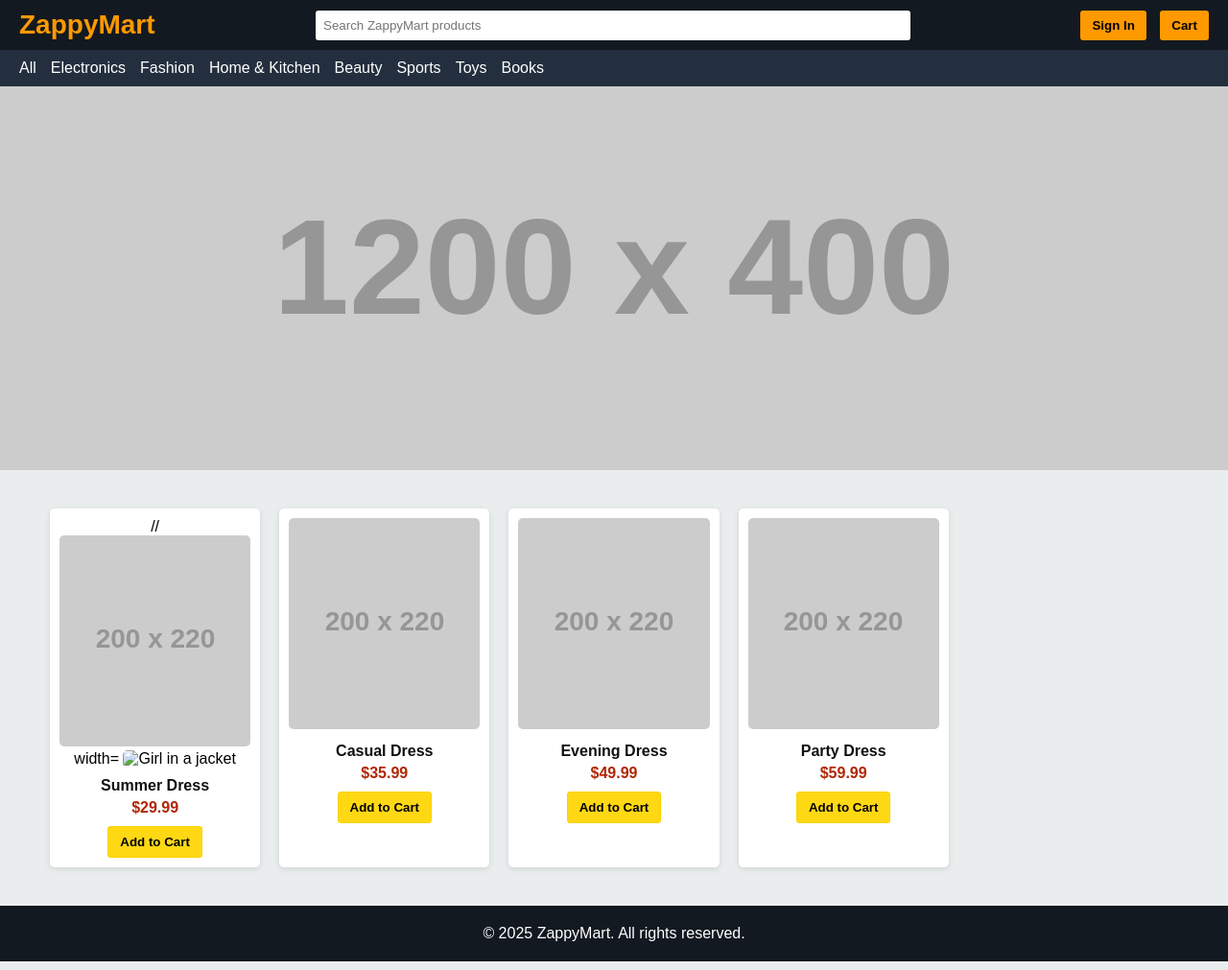
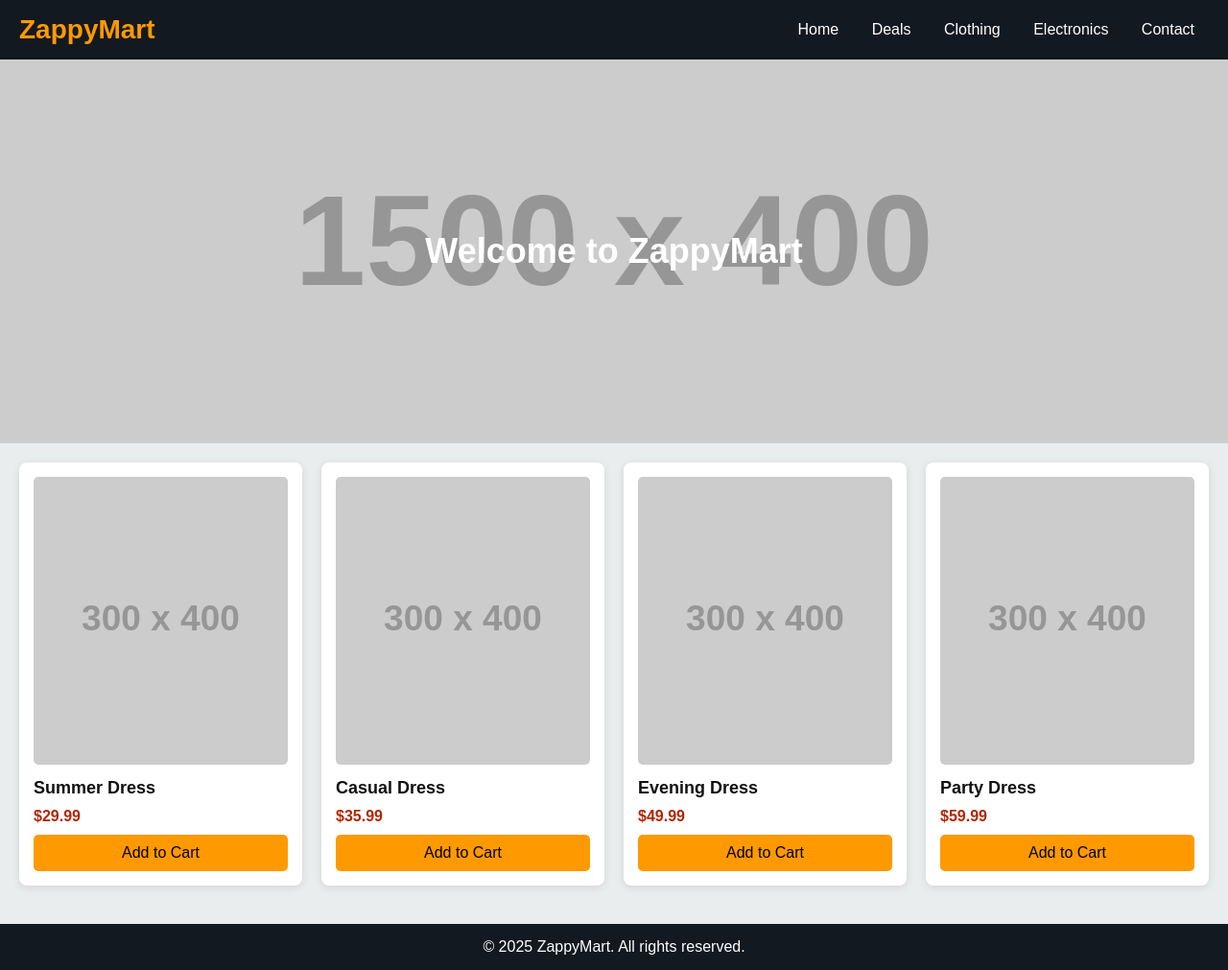
Before and after one commit to amjithnaseeb-cell/zappymart, a plain HTML site: page index.html in a window 1280 px wide. Shown: the whole page at 96% size. Drawn offline with Linux system fonts and the light colour scheme; placeholder pictures from the web are drawn by us.

Commit message:
Update index.html
hi

```diff
--- a/index.html
+++ b/index.html
@@ -3,147 +3,118 @@
 <head>
   <meta charset="UTF-8">
   <meta name="viewport" content="width=device-width, initial-scale=1.0">
-<title>ZappyMart</title>
+  <title>ZappyMart - Online Shopping</title>
   <style>
-  /* Reset default styles */
+    /* General reset */
     * {
-    box-sizing: border-box;
       margin: 0;
       padding: 0;
-    font-family: 'Arial', sans-serif;
+      box-sizing: border-box;
     }
 
     body {
-    background-color: #EAEDED; /* Amazon-like light gray background */
+      font-family: Arial, sans-serif;
+      background-color: #EAEDED;
+      color: #111;
     }
 
     /* Header */
-  .header {
-    background-color: #131921; /* Amazon dark blue */
+    header {
+      background-color: #131921; /* Amazon-like dark blue */
       color: white;
+      padding: 15px 20px;
       display: flex;
+      justify-content: space-between;
       align-items: center;
-    padding: 10px 20px;
-    justify-content: space-between;
-    position: sticky;
-    top: 0;
-    z-index: 1000;
     }
 
-  .header .logo {
+    header h1 {
       font-size: 28px;
-    font-weight: bold;
-    color: #FF9900; /* Amazon yellow */
-    cursor: pointer;
+      color: #FF9900; /* Amazon orange */
     }
 
-  .header input[type="text"] {
-    width: 50%;
-    padding: 8px;
-    border-radius: 3px;
-    border: none;
+    nav a {
+      color: white;
+      text-decoration: none;
+      margin: 0 15px;
+      font-size: 16px;
     }
 
-  .header .nav-buttons button {
-    margin-left: 10px;
-    padding: 8px 12px;
-    background-color: #FF9900;
-    border: none;
-    border-radius: 3px;
-    cursor: pointer;
+    nav a:hover {
+      color: #FF9900;
+    }
+
+    /* Hero Banner */
+    .hero {
+      background: url("https://via.placeholder.com/1500x400.png?text=Welcome+to+ZappyMart") no-repeat center center/cover;
+      height: 400px;
+      display: flex;
+      justify-content: center;
+      align-items: center;
+      color: white;
+      font-size: 36px;
       font-weight: bold;
     }
 
-  /* Navigation categories bar */
-  .categories {
-    display: flex;
-    background-color: #232F3E;
-    color: white;
-    padding: 10px 20px;
-    gap: 15px;
-    overflow-x: auto;
-  }
-
-  .categories div {
-    cursor: pointer;
-    white-space: nowrap;
-  }
-
-  .categories div:hover {
-    text-decoration: underline;
-  }
-
-  /* Main Banner */
-  .banner {
-    width: 100%;
-    height: 400px;
-    background-image: url('https://via.placeholder.com/1200x400.png?text=ZappyMart+Banner');
-    background-size: cover;
-    background-position: center;
-    margin-bottom: 20px;
-  }
-
-  /* Product grid */
+    /* Product Grid */
     .products {
       display: grid;
-    grid-template-columns: repeat(auto-fill, minmax(200px, 1fr));
+      grid-template-columns: repeat(auto-fit, minmax(250px, 1fr));
       gap: 20px;
       padding: 20px;
-    width: 95%;
-    margin: auto;
     }
 
     .product-card {
-    background-color: white;
-    border-radius: 5px;
-    padding: 10px;
-    text-align: center;
-    box-shadow: 0 2px 6px rgba(0,0,0,0.1);
+      background: white;
+      border-radius: 8px;
+      padding: 15px;
+      box-shadow: 0 2px 8px rgba(0,0,0,0.1);
       transition: transform 0.2s;
     }
 
     .product-card:hover {
-    transform: translateY(-5px);
+      transform: scale(1.05);
     }
 
     .product-card img {
       width: 100%;
-    height: 220px;
+      height: 300px;
       object-fit: cover;
       border-radius: 5px;
     }
 
     .product-card h3 {
-    font-size: 16px;
-    margin: 10px 0 5px 0;
-    color: #111; /* Amazon product title color */
+      margin: 10px 0;
+      font-size: 18px;
     }
 
     .product-card p {
-    color: #B12704; /* Amazon product price red */
+      color: #B12704; /* Amazon price red */
       font-weight: bold;
-    margin-bottom: 10px;
+      font-size: 16px;
     }
 
     .product-card button {
-    background-color: #FFD814; /* Amazon add to cart yellow */
-    border: 1px solid #FCD200;
-    padding: 8px 12px;
-    border-radius: 3px;
+      background-color: #FF9900;
+      border: none;
+      padding: 10px;
+      margin-top: 10px;
+      border-radius: 5px;
+      width: 100%;
+      font-size: 16px;
       cursor: pointer;
-    font-weight: bold;
     }
 
     .product-card button:hover {
-    background-color: #F7CA00;
+      background-color: #e68a00;
     }
 
     /* Footer */
-  .footer {
-    background-color: #131921;
+    footer {
+      background: #131921;
       color: white;
-    padding: 20px;
       text-align: center;
+      padding: 15px;
       margin-top: 20px;
     }
   </style>
@@ -151,63 +122,57 @@
 <body>
 
   <!-- Header -->
-<div class="header">
-  <div class="logo">ZappyMart</div>
-  <input type="text" placeholder="Search ZappyMart products">
-  <div class="nav-buttons">
-    <button>Sign In</button>
-    <button>Cart</button>
-  </div>
-</div>
+  <header>
+    <h1>ZappyMart</h1>
+    <nav>
+      <a href="#">Home</a>
+      <a href="#">Deals</a>
+      <a href="#">Clothing</a>
+      <a href="#">Electronics</a>
+      <a href="#">Contact</a>
+    </nav>
+  </header>
 
-<!-- Categories -->
-<div class="categories">
-  <div>All</div>
-  <div>Electronics</div>
-  <div>Fashion</div>
-  <div>Home & Kitchen</div>
-  <div>Beauty</div>
-  <div>Sports</div>
-  <div>Toys</div>
-  <div>Books</div>
-</div>
+  <!-- Hero -->
+  <section class="hero">
+    Welcome to ZappyMart
+  </section>
 
-<!-- Main Banner -->
-<div class="banner"></div>
-
-<!-- Product Grid -->
-<div class="products">
+  <!-- Products -->
+  <section class="products">
     <div class="product-card">
-   // <img src="https://via.placeholder.com/200x220.png?text=Dress+1" alt="Dress 1"> width=
-    <img src="dress1.jpg" alt="Girl in a jacket" width="500" height="600">
+      <img src="https://via.placeholder.com/300x400.png?text=Summer+Dress" alt="Summer Dress">
       <h3>Summer Dress</h3>
       <p>$29.99</p>
       <button>Add to Cart</button>
     </div>
+
     <div class="product-card">
-    <img src="https://via.placeholder.com/200x220.png?text=Dress+2" alt="Dress 2">
+      <img src="https://via.placeholder.com/300x400.png?text=Casual+Dress" alt="Casual Dress">
       <h3>Casual Dress</h3>
       <p>$35.99</p>
       <button>Add to Cart</button>
     </div>
+
     <div class="product-card">
-    <img src="https://via.placeholder.com/200x220.png?text=Dress+3" alt="Dress 3">
+      <img src="https://via.placeholder.com/300x400.png?text=Evening+Dress" alt="Evening Dress">
       <h3>Evening Dress</h3>
       <p>$49.99</p>
       <button>Add to Cart</button>
     </div>
+
     <div class="product-card">
-    <img src="https://via.placeholder.com/200x220.png?text=Dress+4" alt="Dress 4">
+      <img src="https://via.placeholder.com/300x400.png?text=Party+Dress" alt="Party Dress">
       <h3>Party Dress</h3>
       <p>$59.99</p>
       <button>Add to Cart</button>
     </div>
-</div>
+  </section>
 
   <!-- Footer -->
-<div class="footer">
-  &copy; 2025 ZappyMart. All rights reserved.
-</div>
+  <footer>
+    <p>&copy; 2025 ZappyMart. All rights reserved.</p>
+  </footer>
 
 </body>
 </html>
```
Lines whose indentation alone changed are shown as unchanged.
